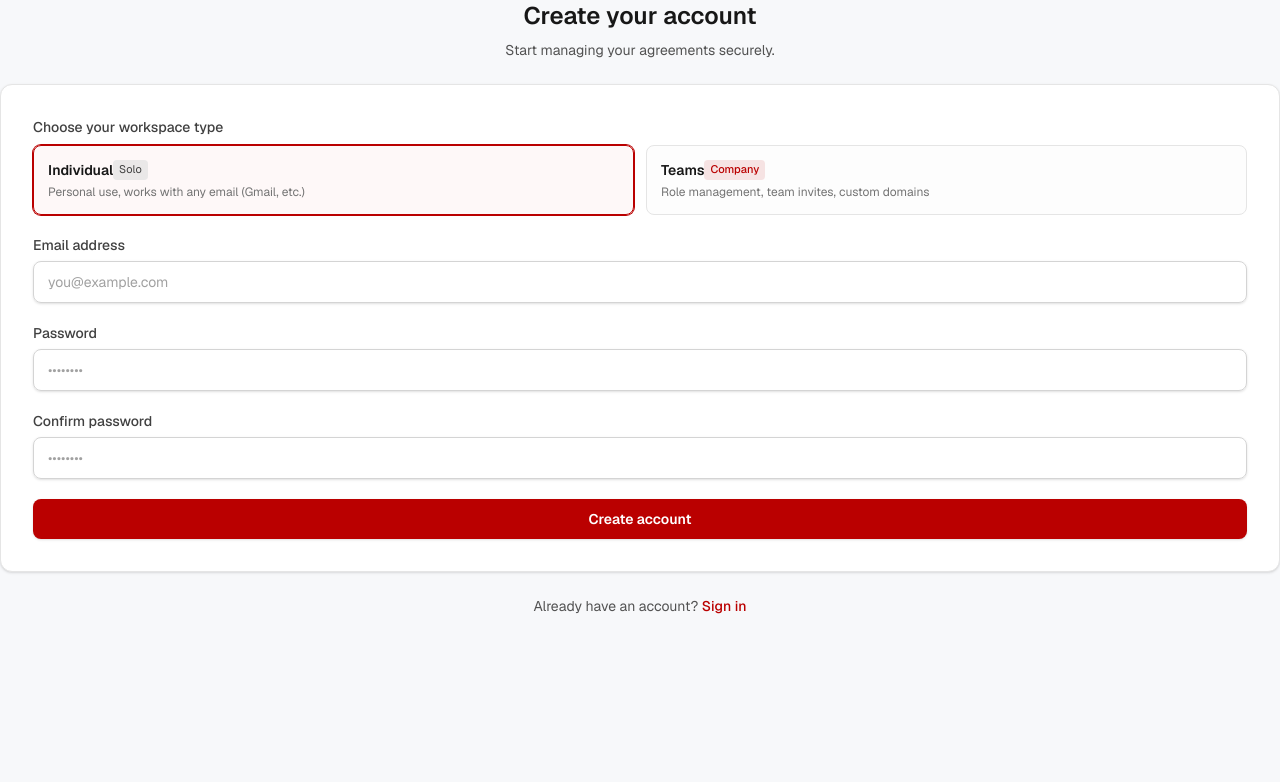
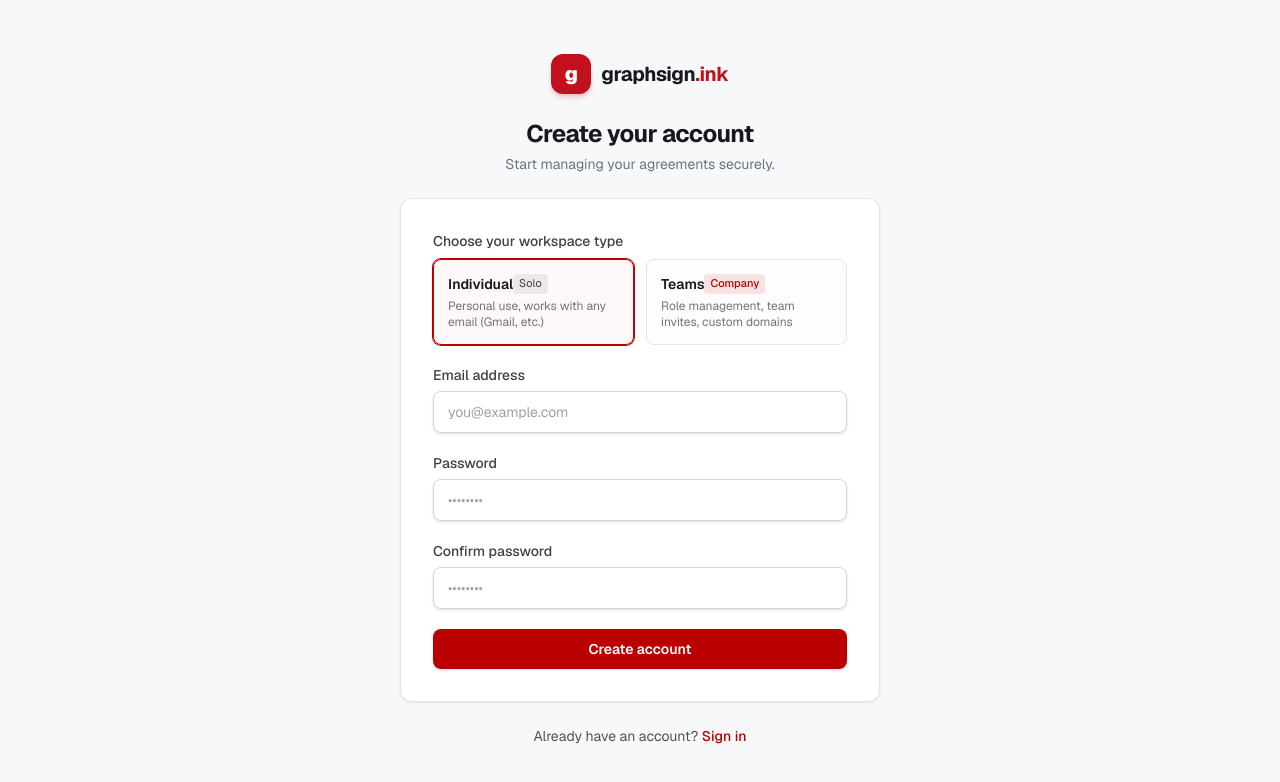
Before and after one commit to graphomy/graphsign.ink, a Next.js app in the folder apps/web/: page /register in a window 1280 px wide. Shown: the top 782 px of the page. Built offline with nearby package versions, Linux system fonts and the light colour scheme.

Commit message:
INK-276: Fix container max-width and centering on register and password reset screens

```diff
--- a/apps/web/src/app/(public)/forgot-password/page.tsx
+++ b/apps/web/src/app/(public)/forgot-password/page.tsx
@@ -92,16 +92,28 @@ function ForgotPasswordContent() {
 
   return (
     <div className="space-y-6" data-testid="forgot-password-container">
+      {/* Brand Lockup */}
+      <div className="flex items-center justify-center gap-2.5">
+        <div className="h-10 w-10 rounded-xl bg-brand-600 text-white font-black text-xl flex items-center justify-center shadow-md shadow-brand-600/20">
+          g
+        </div>
+        <h2 className="text-xl font-bold tracking-tight text-ink-900">
+          graphsign<span className="text-brand-600">.ink</span>
+        </h2>
+      </div>
+
       <div>
-        <h2 className="text-center text-2xl font-semibold text-neutral-900">Reset your password</h2>
-        <p className="mt-2 text-center text-sm text-neutral-600">
+        <h2 className="text-center text-2xl font-bold tracking-tight text-ink-900">
+          Reset your password
+        </h2>
+        <p className="mt-1 text-center text-sm text-ink-500">
           Enter your email address and we&apos;ll send you a password reset link.
         </p>
       </div>
 
       <form
         onSubmit={handleSubmit}
-        className="rounded-xl border border-neutral-200 bg-white p-8 shadow-sm space-y-5"
+        className="rounded-xl border border-ink-200 bg-white p-6 sm:p-8 shadow-[0_1px_2px_rgb(16_24_40/0.04),0_1px_3px_rgb(16_24_40/0.06)] space-y-5"
         noValidate
         data-testid="forgot-password-form"
       >
@@ -159,7 +171,11 @@ function ForgotPasswordContent() {
 export default function ForgotPasswordPage() {
   return (
     <GuestGuard>
-      <ForgotPasswordContent />
+      <div className="min-h-[100dvh] flex flex-col justify-center items-center bg-ink-50 px-4 py-8 sm:px-6">
+        <div className="w-full max-w-[420px]">
+          <ForgotPasswordContent />
+        </div>
+      </div>
     </GuestGuard>
   );
 }
--- a/apps/web/src/app/(public)/register/page.tsx
+++ b/apps/web/src/app/(public)/register/page.tsx
@@ -118,16 +118,28 @@ function RegisterContent() {
 
   return (
     <div className="space-y-6">
+      {/* Brand Lockup */}
+      <div className="flex items-center justify-center gap-2.5">
+        <div className="h-10 w-10 rounded-xl bg-brand-600 text-white font-black text-xl flex items-center justify-center shadow-md shadow-brand-600/20">
+          g
+        </div>
+        <h2 className="text-xl font-bold tracking-tight text-ink-900">
+          graphsign<span className="text-brand-600">.ink</span>
+        </h2>
+      </div>
+
       <div>
-        <h2 className="text-center text-2xl font-semibold text-neutral-900">Create your account</h2>
-        <p className="mt-2 text-center text-sm text-neutral-600">
+        <h2 className="text-center text-2xl font-bold tracking-tight text-ink-900">
+          Create your account
+        </h2>
+        <p className="mt-1 text-center text-sm text-ink-500">
           Start managing your agreements securely.
         </p>
       </div>
 
       <form
         onSubmit={handleSubmit}
-        className="rounded-xl border border-neutral-200 bg-white p-8 shadow-sm space-y-5"
+        className="rounded-xl border border-ink-200 bg-white p-6 sm:p-8 shadow-[0_1px_2px_rgb(16_24_40/0.04),0_1px_3px_rgb(16_24_40/0.06)] space-y-5"
         noValidate
         data-testid="register-form"
       >
@@ -426,7 +438,11 @@ function RegisterContent() {
 export default function RegisterPage() {
   return (
     <GuestGuard>
-      <RegisterContent />
+      <div className="min-h-[100dvh] flex flex-col justify-center items-center bg-ink-50 px-4 py-8 sm:px-6">
+        <div className="w-full max-w-[480px]">
+          <RegisterContent />
+        </div>
+      </div>
     </GuestGuard>
   );
 }
--- a/apps/web/src/app/(public)/reset-password/page.tsx
+++ b/apps/web/src/app/(public)/reset-password/page.tsx
@@ -142,16 +142,28 @@ function ResetPasswordContent() {
 
   return (
     <div className="space-y-6" data-testid="reset-password-container">
+      {/* Brand Lockup */}
+      <div className="flex items-center justify-center gap-2.5">
+        <div className="h-10 w-10 rounded-xl bg-brand-600 text-white font-black text-xl flex items-center justify-center shadow-md shadow-brand-600/20">
+          g
+        </div>
+        <h2 className="text-xl font-bold tracking-tight text-ink-900">
+          graphsign<span className="text-brand-600">.ink</span>
+        </h2>
+      </div>
+
       <div>
-        <h2 className="text-center text-2xl font-semibold text-neutral-900">Set new password</h2>
-        <p className="mt-2 text-center text-sm text-neutral-600">
+        <h2 className="text-center text-2xl font-bold tracking-tight text-ink-900">
+          Set new password
+        </h2>
+        <p className="mt-1 text-center text-sm text-ink-500">
           Please enter your new password below.
         </p>
       </div>
 
       <form
         onSubmit={handleSubmit}
-        className="rounded-xl border border-neutral-200 bg-white p-8 shadow-sm space-y-5"
+        className="rounded-xl border border-ink-200 bg-white p-6 sm:p-8 shadow-[0_1px_2px_rgb(16_24_40/0.04),0_1px_3px_rgb(16_24_40/0.06)] space-y-5"
         noValidate
         data-testid="reset-password-form"
       >
@@ -255,6 +267,8 @@ function ResetPasswordContent() {
 
 export default function ResetPasswordPage() {
   return (
+    <div className="min-h-[100dvh] flex flex-col justify-center items-center bg-ink-50 px-4 py-8 sm:px-6">
+      <div className="w-full max-w-[440px]">
         <Suspense
           fallback={
             <div className="text-center py-8 text-neutral-500 text-sm">
@@ -264,5 +278,7 @@ export default function ResetPasswordPage() {
         >
           <ResetPasswordContent />
         </Suspense>
+      </div>
+    </div>
   );
 }
--- a/apps/web/src/app/(public)/verify-email/page.tsx
+++ b/apps/web/src/app/(public)/verify-email/page.tsx
@@ -102,14 +102,26 @@ function VerifyEmailContent() {
 
   return (
     <div className="space-y-6" data-testid="verify-email-container">
+      {/* Brand Lockup */}
+      <div className="flex items-center justify-center gap-2.5">
+        <div className="h-10 w-10 rounded-xl bg-brand-600 text-white font-black text-xl flex items-center justify-center shadow-md shadow-brand-600/20">
+          g
+        </div>
+        <h2 className="text-xl font-bold tracking-tight text-ink-900">
+          graphsign<span className="text-brand-600">.ink</span>
+        </h2>
+      </div>
+
       <div>
-        <h2 className="text-center text-2xl font-semibold text-neutral-900">Email Verification</h2>
-        <p className="mt-2 text-center text-sm text-neutral-600">
+        <h2 className="text-center text-2xl font-bold tracking-tight text-ink-900">
+          Email Verification
+        </h2>
+        <p className="mt-1 text-center text-sm text-ink-500">
           Confirming your email address to secure your account.
         </p>
       </div>
 
-      <div className="rounded-xl border border-neutral-200 bg-white p-8 shadow-sm space-y-6">
+      <div className="rounded-xl border border-ink-200 bg-white p-6 sm:p-8 shadow-[0_1px_2px_rgb(16_24_40/0.04),0_1px_3px_rgb(16_24_40/0.06)] space-y-6">
         {/* Loading state */}
         {status === 'verifying' && (
           <div className="text-center space-y-4 py-4" data-testid="verify-loading">
@@ -281,6 +293,8 @@ function VerifyEmailContent() {
  */
 export default function VerifyEmailPage() {
   return (
+    <div className="min-h-[100dvh] flex flex-col justify-center items-center bg-ink-50 px-4 py-8 sm:px-6">
+      <div className="w-full max-w-[460px]">
         <Suspense
           fallback={
             <div className="text-center py-8 text-neutral-500 text-sm">
@@ -290,5 +304,7 @@ export default function VerifyEmailPage() {
         >
           <VerifyEmailContent />
         </Suspense>
+      </div>
+    </div>
   );
 }
```
Lines whose indentation alone changed are shown as unchanged.
